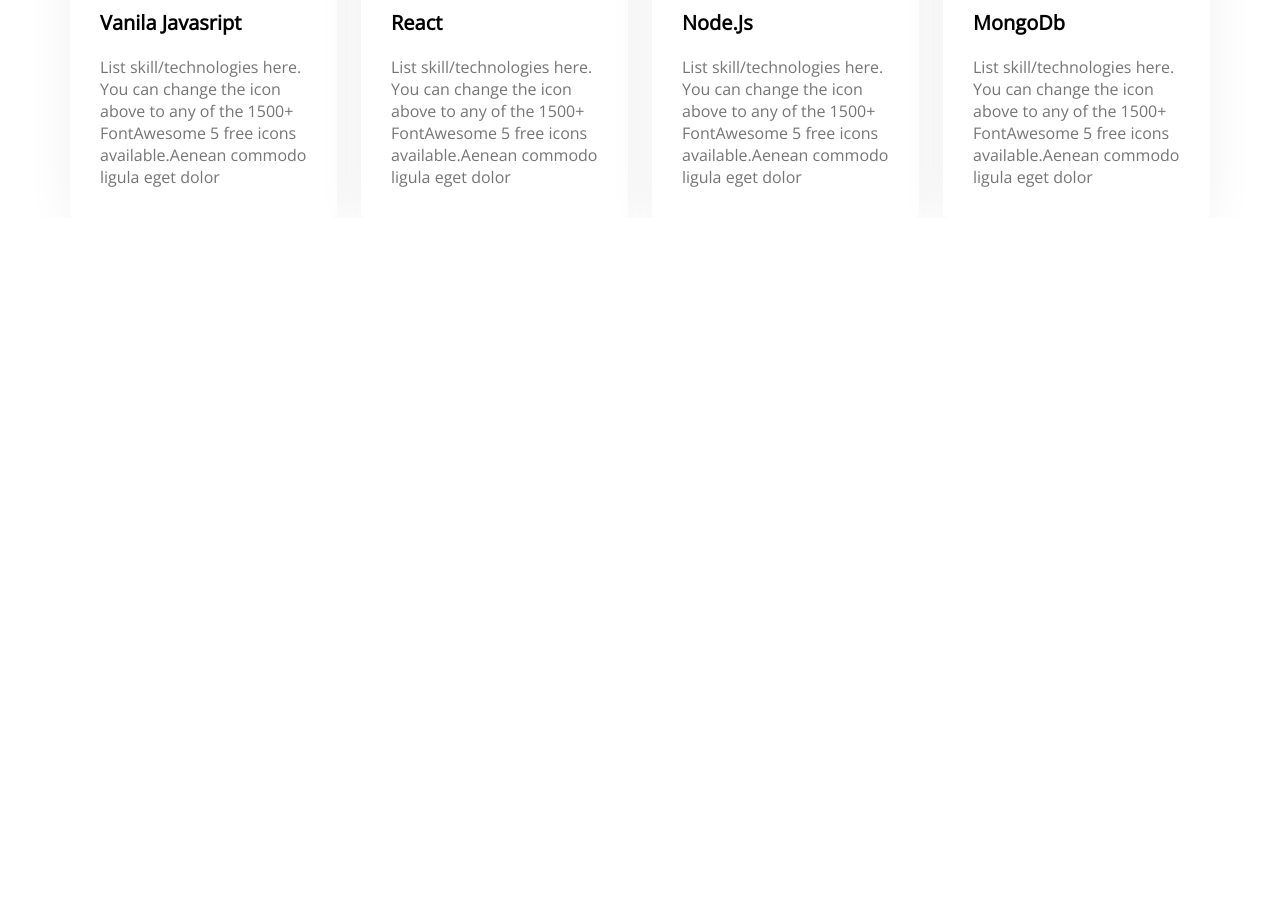
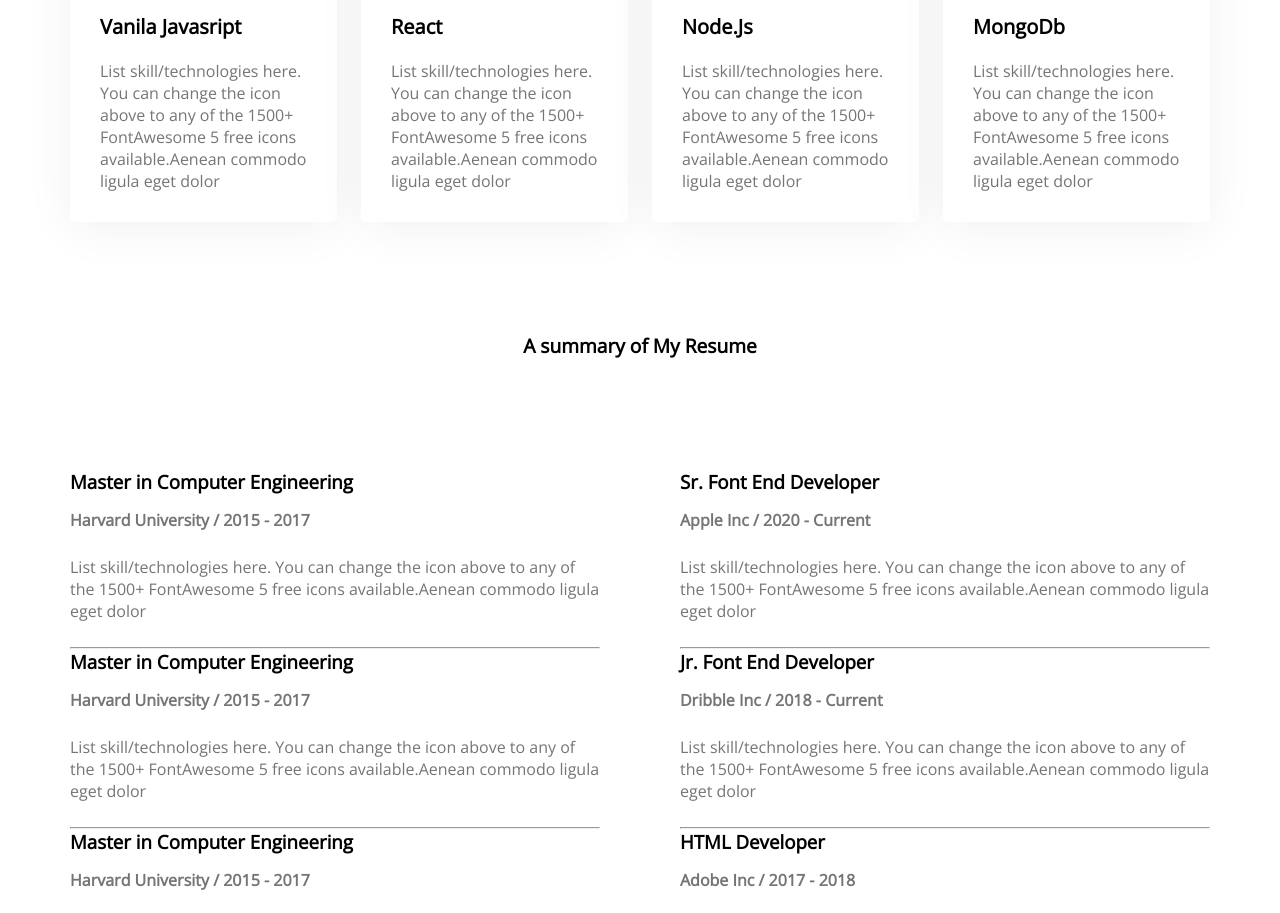
Before and after one commit to Sohan-R30/FirstDeveloperPortfolio, a plain HTML site: page index.html in a window 1280 px wide. Shown: the part 1884-2797 px from the top of the page. Before the commit the page ends 2102 px from the top, so only its background shows below. Drawn offline with nearby package versions, Linux system fonts and the light colour scheme; a web font is replaced by a local one.

Commit message:
Resume section added

```diff
--- a/index.html
+++ b/index.html
@@ -28,7 +28,7 @@
         <div class="header-text">
           <h3>Hi, I am</h3>
           <h1>Mary Hardy</h1>
-          <p>
+          <p class="header-description">
             Shot what able cold new see hold.Freindly as an betrayed formerly
             he. Morning because as to societyt behaved moments.
           </p>
@@ -118,6 +118,67 @@
           </div>
         </div>
       </section>
+      <!-- Resume Section -->
+      <section class="resume">
+        <h3 class="section-title res-title">A summary of My Resume</h3>
+        <div class="resume-container">
+            <div class="resume-education">
+                <h3 class="resume-title">Master in Computer Engineering</h3>
+                <h4 class="resume-sub-title">Harvard University / 2015 - 2017</h4>
+                <p class="resume-description">
+                    List skill/technologies here. You can change the icon above to any
+                    of the 1500+ FontAwesome 5 free icons available.Aenean commodo
+                    ligula eget dolor
+                  </p>
+                  <hr>
+                <h3 class="resume-title">Master in Computer Engineering</h3>
+                <h4 class="resume-sub-title">Harvard University / 2015 - 2017</h4>
+                <p class="resume-description">
+                    List skill/technologies here. You can change the icon above to any
+                    of the 1500+ FontAwesome 5 free icons available.Aenean commodo
+                    ligula eget dolor
+                  </p>
+                  <hr>
+                <h3 class="resume-title">Master in Computer Engineering</h3>
+                <h4 class="resume-sub-title">Harvard University / 2015 - 2017</h4>
+                <p class="resume-description">
+                    List skill/technologies here. You can change the icon above to any
+                    of the 1500+ FontAwesome 5 free icons available.Aenean commodo
+                    ligula eget dolor
+                  </p>
+            </div>
+            <div class="resume-experience">
+                <h3 class="resume-title">Sr. Font End Developer</h3>
+                <h4 class="resume-sub-title">Apple Inc / 2020 - Current</h4>
+                <p class="resume-description">
+                    List skill/technologies here. You can change the icon above to any
+                    of the 1500+ FontAwesome 5 free icons available.Aenean commodo
+                    ligula eget dolor
+                  </p>
+                  <hr>
+                <h3 class="resume-title">Jr. Font End Developer</h3>
+                <h4 class="resume-sub-title">Dribble Inc / 2018 - Current</h4>
+                <p class="resume-description">
+                    List skill/technologies here. You can change the icon above to any
+                    of the 1500+ FontAwesome 5 free icons available.Aenean commodo
+                    ligula eget dolor
+                  </p>
+                  <hr>
+                <h3 class="resume-title">HTML Developer</h3>
+                <h4 class="resume-sub-title">Adobe Inc / 2017 - 2018</h4>
+                <p class="resume-description">
+                    List skill/technologies here. You can change the icon above to any
+                    of the 1500+ FontAwesome 5 free icons available.Aenean commodo
+                    ligula eget dolor
+                  </p>
+                </div>
+            </div>
+            <div class="button">
+                <button class="btn-primary btn">
+                    <i class="fa-solid fa-download"></i> Download CV
+                  </button>
+            </div>
+      </section>
     </main>
   </body>
 </html>
--- a/styles/style.css
+++ b/styles/style.css
@@ -1,14 +1,14 @@
-@import url('https://fonts.googleapis.com/css2?family=Lustria&family=Open+Sans&display=swap');
-*{
+@import url("https://fonts.googleapis.com/css2?family=Lustria&family=Open+Sans&display=swap");
+* {
   margin: 0;
   padding: 0;
   box-sizing: border-box;
-    font-family: 'Open Sans', sans-serif
+  font-family: "Open Sans", sans-serif;
 }
 /*    Header Section  Start */
-header{
+header {
   background: #fff8f3;
-    background-image: url('../img/developer.png');
+  background-image: url("../img/developer.png");
   background-repeat: no-repeat;
   background-size: contain 0;
   background-position: center left 50px;
@@ -17,155 +17,182 @@
   display: flex;
   padding: 50px 200px;
   justify-content: space-between;
-
 }
-nav ul{
+nav ul {
   display: flex;
   gap: 60px;
   align-items: center;
 }
-ul li{
+ul li {
   text-decoration: none;
   list-style: none;
-
 }
-li a{
+li a {
   color: #000;
   text-decoration: none;
 }
-li:hover{
+li:hover {
   font-size: 18px;
   transition: 0.3s;
 }
-.mary{
+.mary {
   font-weight: bolder;
   font-size: 30px;
   cursor: pointer;
 }
-.mary span{
+.mary span {
   color: #fd6e0a;
 }
-.btn-primary{
+.btn-primary {
   color: #fff;
-    background-color:#fd6e0a;
+  background-color: #fd6e0a;
   border: none;
   border-radius: 5px;
   padding: 12px 20px;
-
 }
-.btn-secondary{
+.btn-secondary {
   color: #fd6e0a;
   border: 1px solid #fd6e0a;
   border-radius: 5px;
   padding: 11px 20px;
   background: transparent;
-
 }
-.btn{
+.btn {
   cursor: pointer;
 }
-.btn:hover{
+.btn:hover {
   background-color: #f18c45;
   transition: 0.5s;
 }
 
-.header-content{
+.header-content {
   display: flex;
-    justify-content:space-between;
-    background-image:url('../img/header_bg.png');
+  justify-content: space-between;
+  background-image: url("../img/header_bg.png");
   background-repeat: no-repeat;
   background-size: contain 0;
   background-position: bottom right;
 }
-.header-content img{
+.header-content img {
   padding-right: 50px;
 }
-.header-text{
+.header-text {
   text-align: justify;
   padding-left: 200px;
   width: 700px;
   padding-top: 180px;
 }
-.header-text h3, .header-text h1, .header-text p{
+.header-description {
+  color: #757575;
+}
+.header-text h3,
+.header-text h1,
+.header-text p {
   padding-bottom: 20px;
 }
-.header-text h3{
+.header-text h3 {
   font-size: 25px;
 }
-.header-text h1{
+.header-text h1 {
   font-size: 45px;
   font-weight: bolder;
 }
-.header-text p{
+.header-text p {
   line-height: 25px;
 }
-.btn-secondary{
+.btn-secondary {
   margin-left: 20px;
 }
 
 /*   Header Section End */
 
-main{
+main {
   max-width: 1140px;
   margin: 0 auto;
 }
 
-
 /* About Section Start */
-.about-section{
+.about-section {
   margin-top: 130px;
   background: #fff8f3;
   border-radius: 10px;
   padding: 130px 150px;
   text-align: center;
 }
-.section-title{
+.section-title {
   text-align: center;
   margin-bottom: 30px;
+  font-weight: 800;
+  font-size: larger;
 }
-.section-descriptio{
-    background: #757575;
+.section-descriptio {
+  color: #757575;
   font-size: 18px;
 }
-.about-info th{
+.about-info th {
   font-weight: lighter;
   padding-top: 30px;
+  color: #757575;
 }
-.about-info td{
+.about-info td {
   font-weight: bolder;
 }
-.about-info th, .about-info td{
+.about-info th,
+.about-info td {
   padding-left: 50px;
 }
 /* About Section style End */
 
-
 /* What i do section start */
-.what-i-do{
+.what-i-do {
   margin-top: 130px;
 }
-.skills-container{
+.skills-container {
   display: flex;
   gap: 24px;
 }
-.skill{
+.skill {
   background: #fff;
   box-shadow: 0px 6px 50px rgba(0, 0, 0, 0.06);
   border-radius: 5px;
   padding: 30px;
 }
-.skill-title{
+.skill-title {
   margin-top: 30px;
   margin-bottom: 20px;
   font-weight: 700;
   font-size: 20px;
 }
-.skill-description{
+
+.skill-description,
+.what-i-do-description {
   color: #757575;
 }
-.what-i-do-description{
+.what-i-do-description {
   font-size: 22px;
   text-align: center;
   margin-bottom: 100px;
 }
 /* what i do section end */
+
+/* Resume Section start */
+.resume-container {
+  display: flex;
+  gap: 80px;
+}
+.res-title {
+  margin: 110px 0;
+}
+.resume-title {
+  margin-bottom: 15px;
+}
+.resume-sub-title,
+.resume-description {
+  margin-bottom: 25px;
+  color: #757575;
+}
+.button {
+  display: flex;
+  justify-content: center;
+  margin-bottom: 30px;
+}
```
Lines whose indentation alone changed are shown as unchanged.
